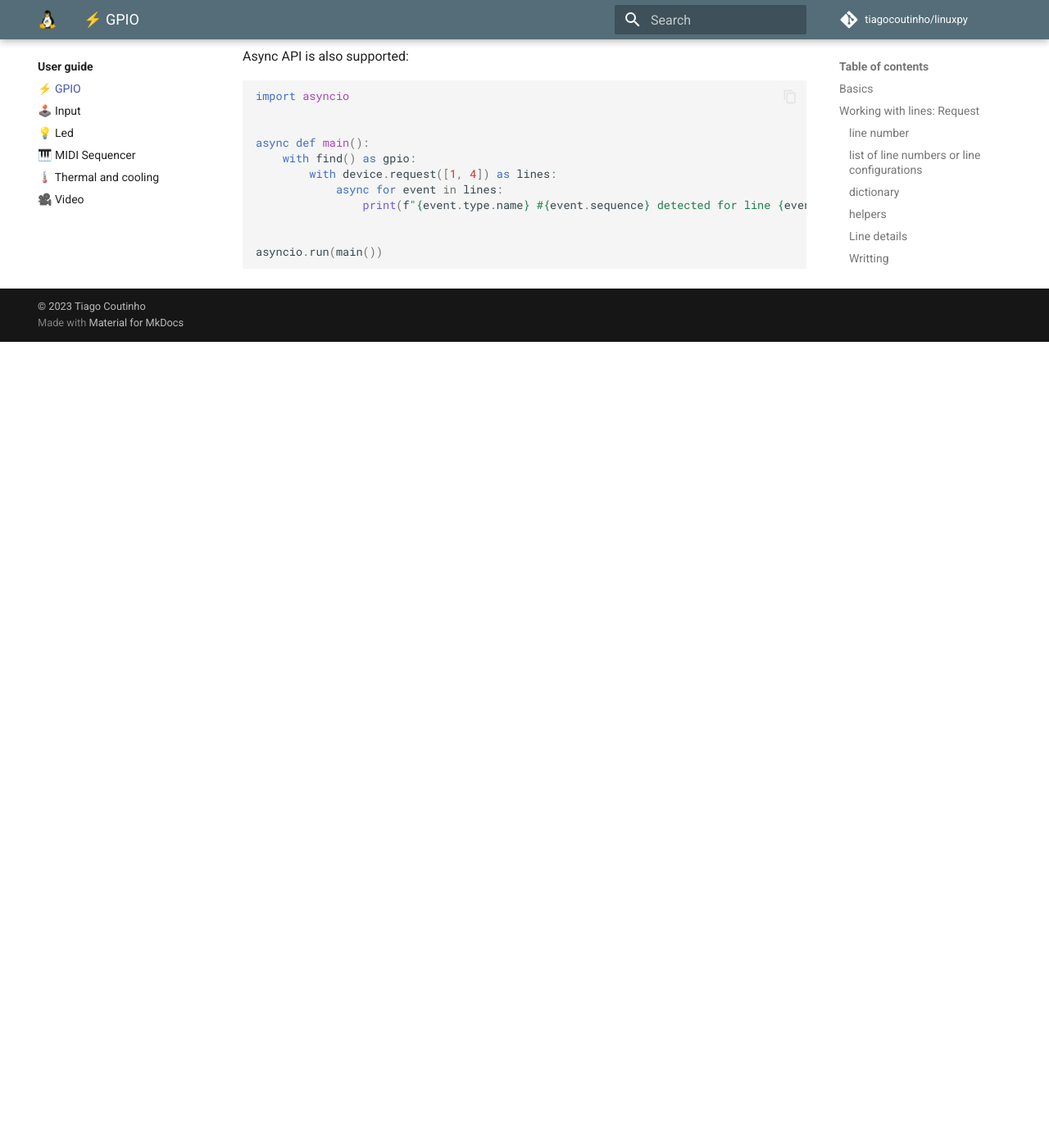
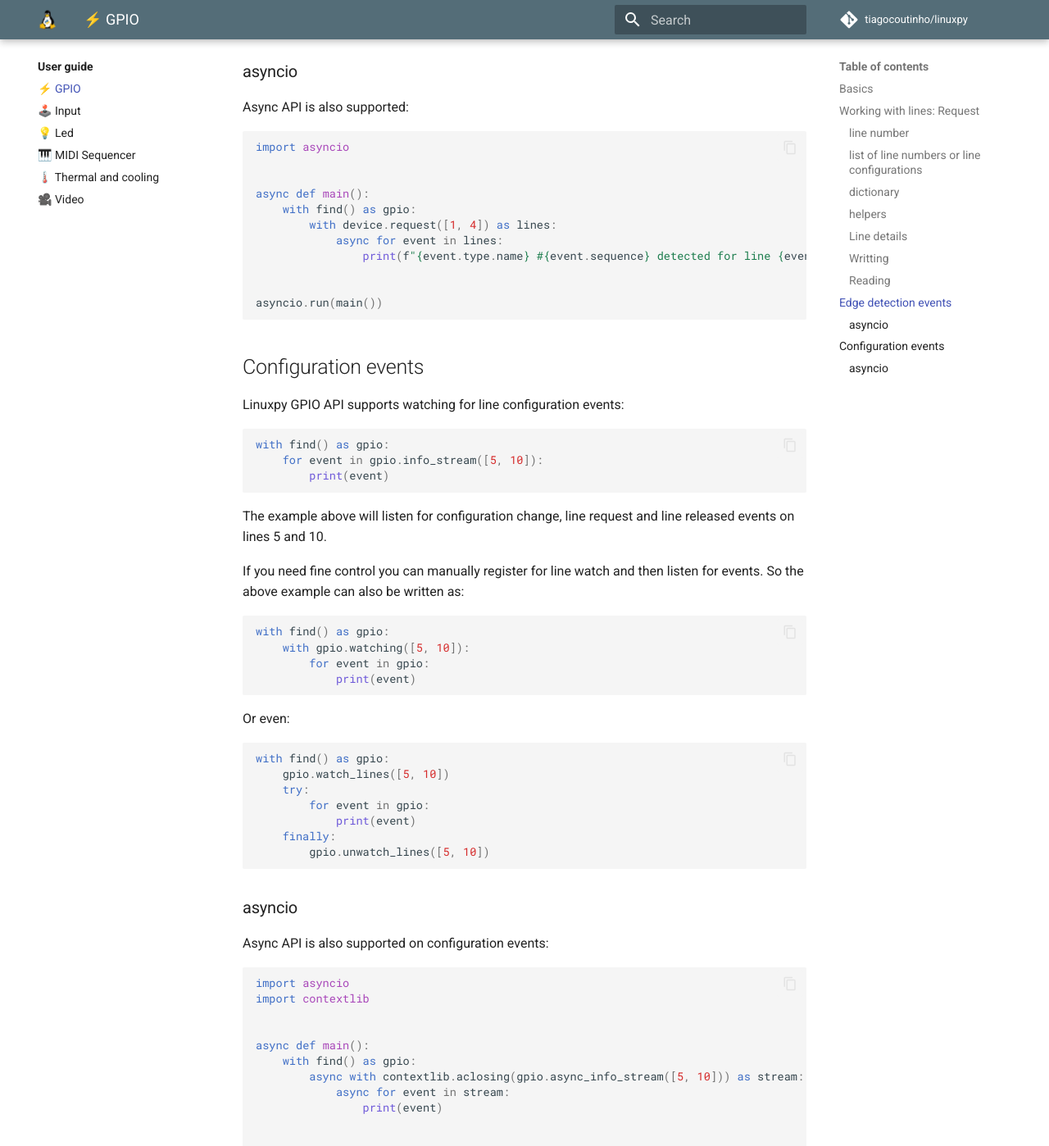
Before and after one commit to tiagocoutinho/linuxpy, an MkDocs documentation site: the page built from docs/user_guide/gpio.md, in a window 1280 px wide and 1400 px high, scrolled down 6049 px. Shown: the whole window at 82% size. Built offline with MkDocs 1.6.1 and Material for MkDocs 9.7.7, drawn with Linux system fonts in a browser that asks for light colours; comment, search, counter and statistics services are not loaded; before the commit the page ends 6466 px from its top, so only the background shows below that.

Commit message:
Add line config events docs

````diff
--- a/docs/user_guide/gpio.md
+++ b/docs/user_guide/gpio.md
@@ -294,6 +294,8 @@
 
 ```
 
+### asyncio
+
 Async API is also supported:
 
 ```python
@@ -309,3 +311,62 @@
 
 asyncio.run(main())
 ```
+
+## Configuration events
+
+Linuxpy GPIO API supports watching for line configuration events:
+
+```python
+
+with find() as gpio:
+    for event in gpio.info_stream([5, 10]):
+        print(event)
+
+```
+
+The example above will listen for configuration change, line request and line
+released events on lines 5 and 10.
+
+If you need fine control you can manually register for line watch and then
+listen for events. So the above example can also be written as:
+
+```python
+
+with find() as gpio:
+    with gpio.watching([5, 10]):
+        for event in gpio:
+            print(event)
+```
+
+Or even:
+
+```python
+
+with find() as gpio:
+    gpio.watch_lines([5, 10])
+    try:
+        for event in gpio:
+            print(event)
+    finally:
+        gpio.unwatch_lines([5, 10])
+
+```
+
+### asyncio
+
+Async API is also supported on configuration events:
+
+```python
+import asyncio
+import contextlib
+
+
+async def main():
+    with find() as gpio:
+        async with contextlib.aclosing(gpio.async_info_stream([5, 10])) as stream:
+            async for event in stream:
+                print(event)
+
+
+asyncio.run(main())
+```
````
Also changed, not shown: 1 other file.
